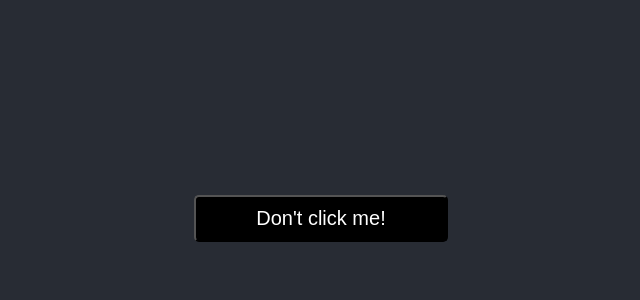
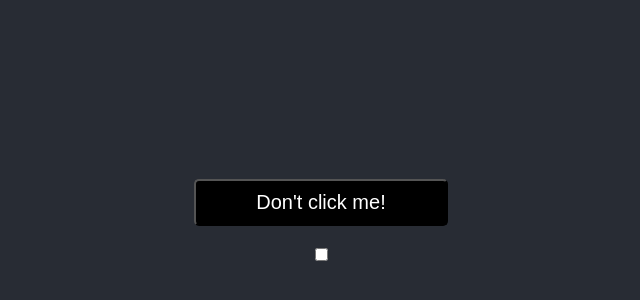
Before and after one commit to j7amo/frontend-cookbook, a React (Create React App) app: page / in a window 1280 px wide. Shown: the part 182-482 px from the top of the page, without its empty margins (319-959 px from the left). Built offline with nearby package versions, Linux system fonts and the light colour scheme.

Commit message:
feat: start adding Toggle component

```diff
--- a/package.json
+++ b/package.json
@@ -8,6 +8,7 @@
 		"@testing-library/user-event": "^13.5.0",
 		"classnames": "^2.3.1",
 		"eslint-config-prettier": "^8.3.0",
+		"node-sass": "^7.0.1",
 		"prettier": "^2.5.1",
 		"prop-types": "^15.8.1",
 		"react": "^17.0.2",
--- a/src/App.js
+++ b/src/App.js
@@ -7,6 +7,7 @@ import { Button } from "./components/Button/Button";
 // Если мы импортируем что-то, что было экспортировано по умолчанию (default export), то мы можем использовать
 // любое наименование при импорте!
 // import SomeSexyButton from "./components/Button/Button";
+import Toggle from "./components/Toggle/Toggle";
 
 function App() {
 	return (
@@ -14,6 +15,7 @@ function App() {
 			<header className="App-header">
 				<Button type="button">Don't click me!</Button>
 				{/*<SomeSexyButton>Click me!</SomeSexyButton>*/}
+				<Toggle />
 			</header>
 		</div>
 	);
--- /dev/null
+++ b/src/components/Toggle/Toggle.jsx
@@ -0,0 +1,48 @@
+import React from 'react';
+import PropTypes from 'prop-types';
+import styles from './Toggle.module.css';
+
+// этот компонент будет рисовать тогглер / переключатель
+// подобные компоненты с состоянием  ON / OFF удобно делать на <input type="checkbox"/>
+// и связанном с ним <label>. Как правило сам чекбокс скрывается с помощью класса "visually-hidden".
+// А элемент <label> относительно позиционируется и на нём делается псевдоэлемент,
+// который будет выглядеть по-разному в зависимости от состояния чекбокса. В данном случае будем делать
+// немного по-другому, но похоже.
+const Toggle = ({ name }) => {
+	return (
+		// обычный контейнер (помним, что Реакт не умеет рендерить одноуровневые элементы без обёртки
+		<div className={styles.toggleSwitch}>
+			{/*сам инпут с правильным типом, обязательными атрибутами NAME и ID*/}
+			<input
+				className={styles.toggleSwitchCheckbox}
+				type="checkbox"
+				// важный момент: если мы хардкодим name, id и htmlFor атрибуты, то наш код
+				// становится плохо расширяемым и негибким, поэтому мы будем спускать эти данные сверху
+				name={name}
+				id={name}
+			/>
+			{/*проассоциированный с ним с помощью атрибута htmlFor элемент <label>*/}
+			<label
+				className={styles.toggleSwitchLabel}
+				htmlFor={name}
+			>
+				{/*здесь начинается самое интересное:*/}
+				{/*у нас есть <span>, который будет скруглённым контейнером для самого шарика-тогглера*/}
+				{/*интересный момент: в Реакте любой элемент может быть самозакрывающимся! например, span ниже*/}
+				<span
+					className={
+						styles.toggleSwitchInnerContainer
+					}
+				/>
+				{/*и 2-ой <span>, который будет самим шариком-тогглером*/}
+				<span
+					className={styles.toggleSwitchToggle}
+				/>
+			</label>
+		</div>
+	);
+};
+
+Toggle.propTypes = {};
+
+export default Toggle;
--- /dev/null
+++ b/src/components/Toggle/Toggle.module.css
@@ -0,0 +1,19 @@
+.toggleSwitch {
+	color: red;
+}
+
+.toggleSwitchCheckbox {
+
+}
+
+.toggleSwitchLabel {
+
+}
+
+.toggleSwitchInnerContainer {
+
+}
+
+.toggleSwitchToggle {
+
+}
```
Also changed, not shown: 1 other file (tests, documents, lock files or other folders).
